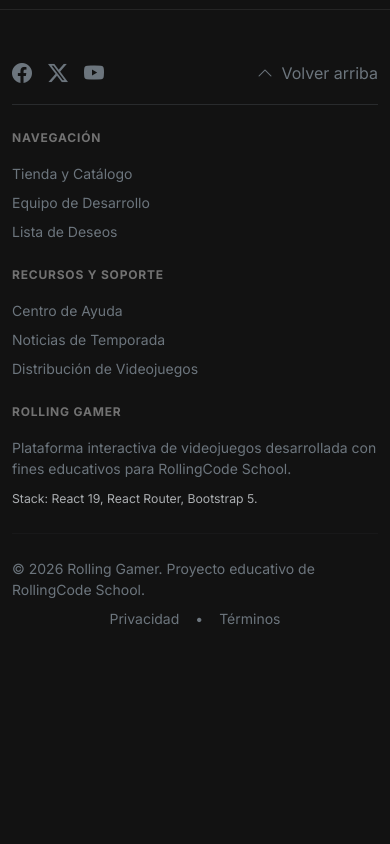
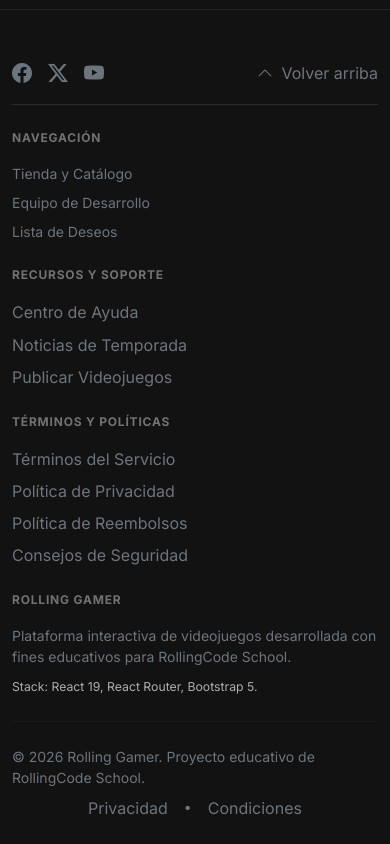
Before and after one commit to Franc-Devel/byte-brothers-rolling-gamer, a React (Vite) app: page / in a window 390 px wide. Shown: the part 5173-6017 px from the top of the page. Before the commit the page ends 5826 px from the top, so only its background shows below. Built offline with nearby package versions, Linux system fonts and the light colour scheme.

Commit message:
feat(c20): conectar disparadores de modales informativos y optimizar soporte responsive

```diff
--- a/src/components/common/Footer.jsx
+++ b/src/components/common/Footer.jsx
@@ -1,9 +1,11 @@
 import { Container, Row, Col } from "react-bootstrap";
 import { Link } from "react-router-dom";
 import { useAuth } from "../../context/AuthContext.jsx";
+import { useUIModal } from "../../context/UIModalContext.jsx";
 
 const Footer = () => {
   const { esAdmin } = useAuth();
+  const { abrirModal } = useUIModal();
 
   const volverArriba = (e) => {
     e.preventDefault();
@@ -32,9 +34,9 @@ const Footer = () => {
           </button>
         </div>
 
-        {/* Columnas de navegación interna e información */}
+        {/* Columnas de navegación interna, recursos y legales */}
         <Row className="gy-4 mb-4 small">
-          <Col xs={12} sm={6} md={4}>
+          <Col xs={12} sm={6} md={3}>
             <span className="epic-subheading d-block mb-3">Navegación</span>
             <ul className="list-unstyled d-flex flex-column gap-2 text-secondary mb-0">
               <li><Link to="/" className="text-secondary text-decoration-none">Tienda y Catálogo</Link></li>
@@ -44,16 +46,26 @@ const Footer = () => {
             </ul>
           </Col>
 
-          <Col xs={12} sm={6} md={4}>
+          <Col xs={12} sm={6} md={3}>
             <span className="epic-subheading d-block mb-3">Recursos y Soporte</span>
             <ul className="list-unstyled d-flex flex-column gap-2 text-secondary mb-0">
-              <li>Centro de Ayuda</li>
-              <li>Noticias de Temporada</li>
-              <li>Distribución de Videojuegos</li>
+              <li><button type="button" className="btn btn-link p-0 text-secondary text-decoration-none small text-start border-0" onClick={() => abrirModal("ayuda")}>Centro de Ayuda</button></li>
+              <li><button type="button" className="btn btn-link p-0 text-secondary text-decoration-none small text-start border-0" onClick={() => abrirModal("noticias")}>Noticias de Temporada</button></li>
+              <li><button type="button" className="btn btn-link p-0 text-secondary text-decoration-none small text-start border-0" onClick={() => abrirModal("distribucion")}>Publicar Videojuegos</button></li>
             </ul>
           </Col>
 
-          <Col xs={12} md={4}>
+          <Col xs={12} sm={6} md={3}>
+            <span className="epic-subheading d-block mb-3">Términos y Políticas</span>
+            <ul className="list-unstyled d-flex flex-column gap-2 text-secondary mb-0">
+              <li><button type="button" className="btn btn-link p-0 text-secondary text-decoration-none small text-start border-0" onClick={() => abrirModal("terminos")}>Términos del Servicio</button></li>
+              <li><button type="button" className="btn btn-link p-0 text-secondary text-decoration-none small text-start border-0" onClick={() => abrirModal("privacidad")}>Política de Privacidad</button></li>
+              <li><button type="button" className="btn btn-link p-0 text-secondary text-decoration-none small text-start border-0" onClick={() => abrirModal("reembolsos")}>Política de Reembolsos</button></li>
+              <li><button type="button" className="btn btn-link p-0 text-secondary text-decoration-none small text-start border-0" onClick={() => abrirModal("seguridad")}>Consejos de Seguridad</button></li>
+            </ul>
+          </Col>
+
+          <Col xs={12} sm={6} md={3}>
             <span className="epic-subheading d-block mb-3">Rolling Gamer</span>
             <p className="text-secondary mb-2">
               Plataforma interactiva de videojuegos desarrollada con fines educativos para RollingCode School.
@@ -64,15 +76,15 @@ const Footer = () => {
 
         <hr className="border-secondary border-opacity-25 my-4" />
 
-        {/* Créditos y derechos reservados */}
+        {/* Derechos de autor y accesos rápidos legales */}
         <div className="d-flex flex-column flex-md-row justify-content-between align-items-center gap-2 small text-secondary">
           <div>
             &copy; {new Date().getFullYear()} Rolling Gamer. Proyecto educativo de RollingCode School.
           </div>
           <div className="d-flex gap-3 text-nowrap">
-            <span>Privacidad</span>
+            <button type="button" className="btn btn-link p-0 text-secondary text-decoration-none small border-0" onClick={() => abrirModal("privacidad")}>Privacidad</button>
             <span>•</span>
-            <span>Términos</span>
+            <button type="button" className="btn btn-link p-0 text-secondary text-decoration-none small border-0" onClick={() => abrirModal("terminos")}>Condiciones</button>
           </div>
         </div>
       </Container>
```
